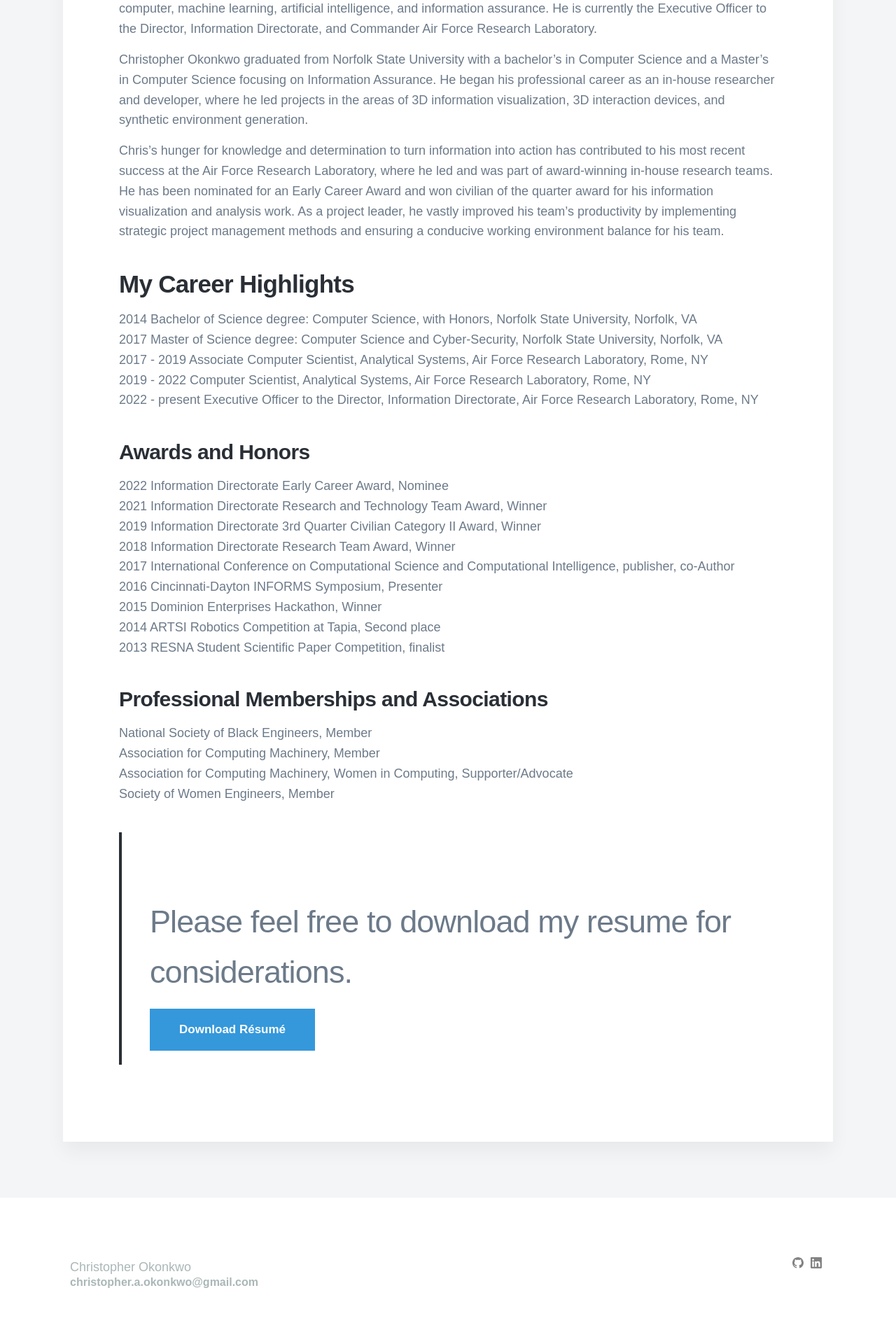
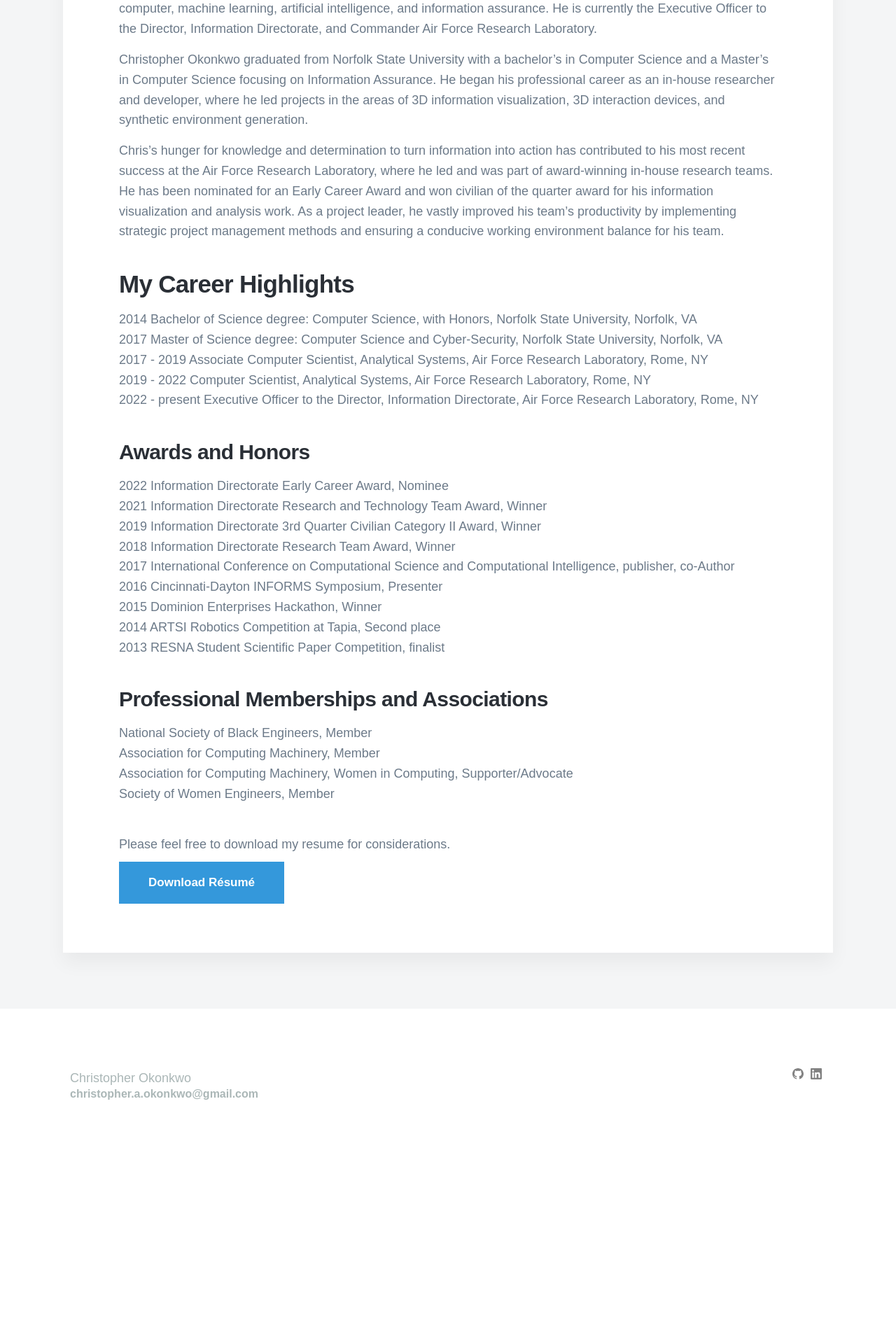
Before and after one commit to crisokonkwo/crisokonkwo.github.io, a Jekyll site: the page built from _pages/about.md, in a window 1280 px wide. Shown: the part 655-2575 px from the top of the page at 70% size. Built offline with Jekyll 4.4.1, drawn with Linux system fonts in a browser that asks for light colours; nearby versions of some CDN libraries; some web fonts are replaced; after the commit the page ends 2306 px from its top, so only the background shows below that.

Commit message:
Update about.md

```diff
--- a/_pages/about.md
+++ b/_pages/about.md
@@ -35,6 +35,6 @@ Association for Computing Machinery, Women in Computing, Supporter/Advocate <br>
 Society of Women Engineers, Member <br>
 
 
-><br>
+<br>
 Please feel free to download my resume for considerations.<br>
 <a href="\crisokonkwo.github.io\_pages\COkonkwo_resume_.pdf" class="button button--large">Download R&eacute;sum&eacute;</a>
```
